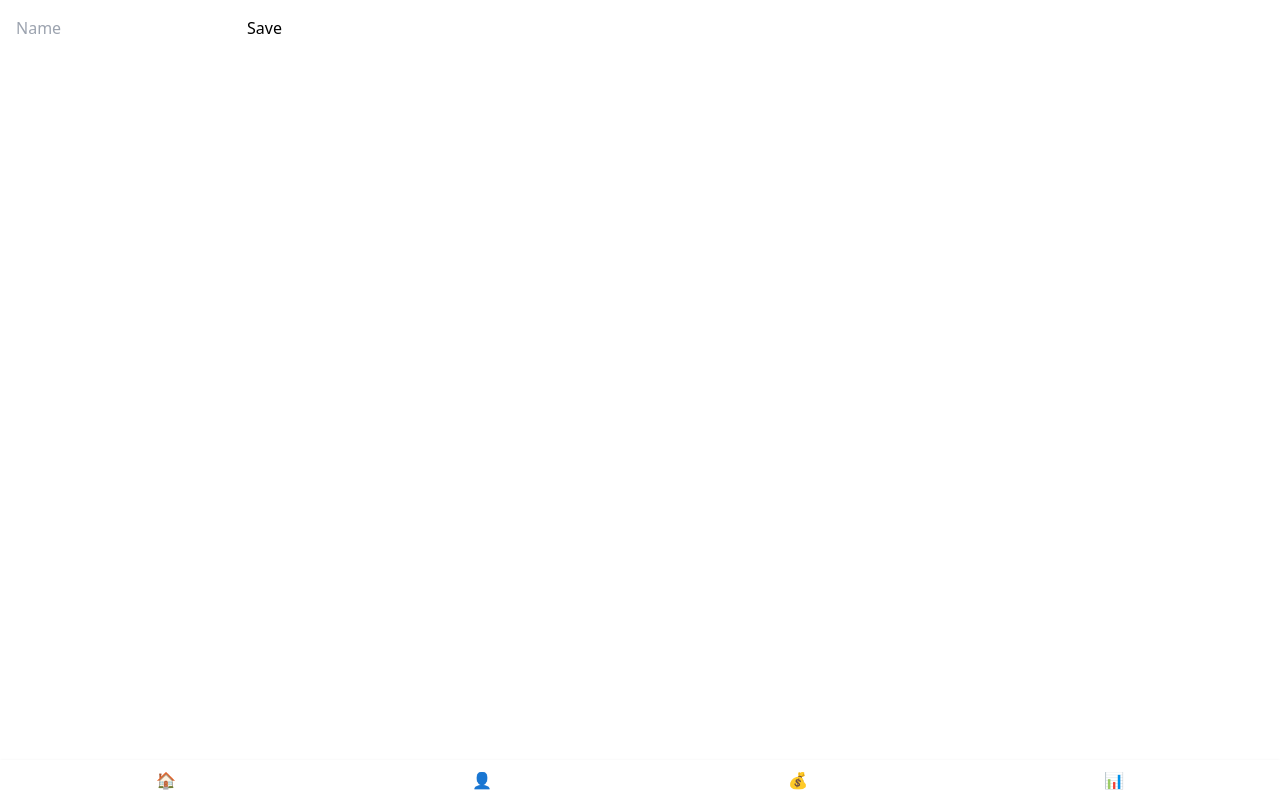
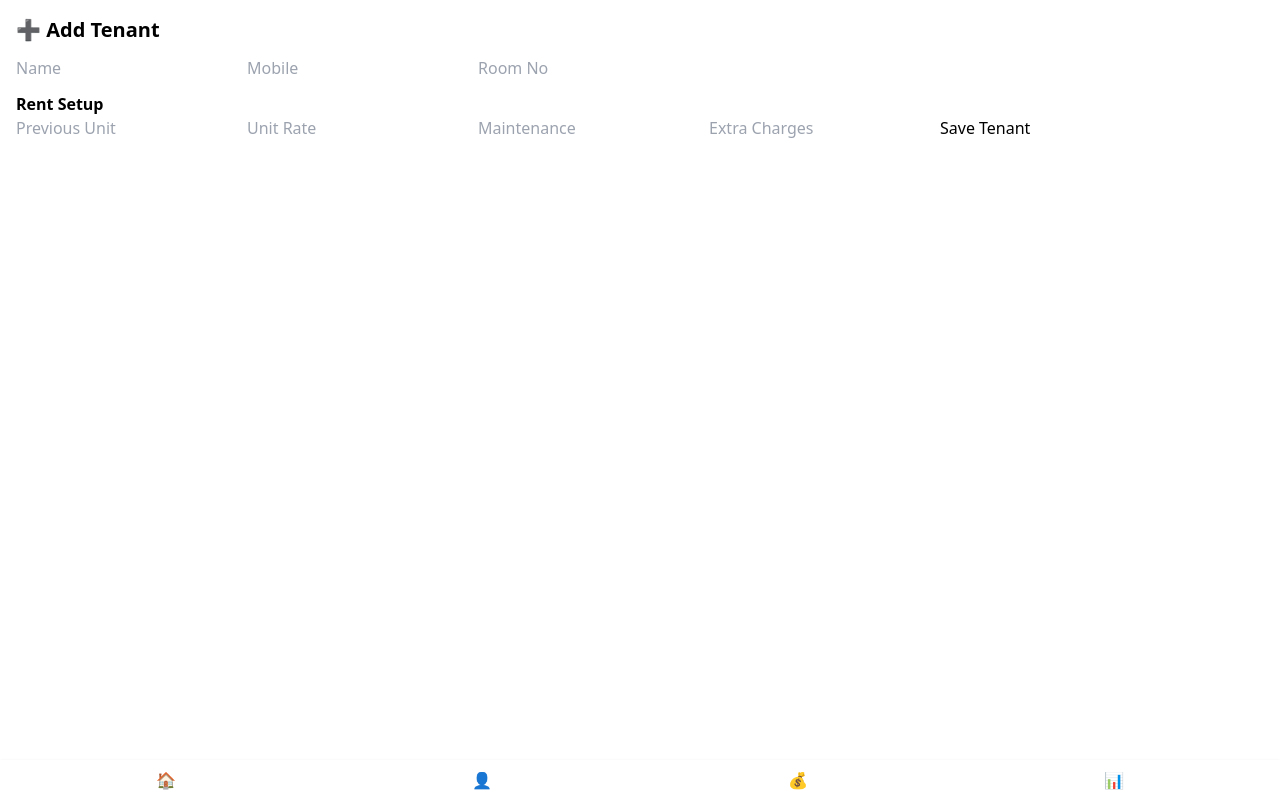
Before and after one commit to shriswami2990-commits/Rent--managment, a React (Vite) app: page /add-tenant in a window 1280 px wide. Built offline with nearby package versions, Linux system fonts and the light colour scheme.

Commit message:
Update TenantForm.jsx

```diff
--- a/src/pages/TenantForm.jsx
+++ b/src/pages/TenantForm.jsx
@@ -2,12 +2,40 @@ import { useState } from "react";
 import { addTenant } from "../services/tenantService";
 
 export default function TenantForm() {
-  const [form, setForm] = useState({});
+  const [form, setForm] = useState({
+    name: "",
+    mobile: "",
+    room: "",
+    previousUnit: 0,
+    unitRate: 0,
+    maintenance: 0,
+    extra: 0
+  });
+
+  const handleChange = (e) => {
+    setForm({ ...form, [e.target.name]: e.target.value });
+  };
+
+  const handleSubmit = async () => {
+    await addTenant(form);
+    alert("Tenant Added");
+  };
 
   return (
-    <div className="p-4">
-      <input placeholder="Name" onChange={e=>setForm({...form,name:e.target.value})}/>
-      <button onClick={()=>addTenant(form)}>Save</button>
+    <div className="p-4 pb-20">
+      <h1 className="text-xl font-bold mb-3">➕ Add Tenant</h1>
+
+      <input name="name" placeholder="Name" className="input" onChange={handleChange}/>
+      <input name="mobile" placeholder="Mobile" className="input" onChange={handleChange}/>
+      <input name="room" placeholder="Room No" className="input" onChange={handleChange}/>
+
+      <h2 className="mt-3 font-semibold">Rent Setup</h2>
+      <input name="previousUnit" placeholder="Previous Unit" className="input" onChange={handleChange}/>
+      <input name="unitRate" placeholder="Unit Rate" className="input" onChange={handleChange}/>
+      <input name="maintenance" placeholder="Maintenance" className="input" onChange={handleChange}/>
+      <input name="extra" placeholder="Extra Charges" className="input" onChange={handleChange}/>
+
+      <button onClick={handleSubmit} className="btn">Save Tenant</button>
     </div>
   );
 }
```
